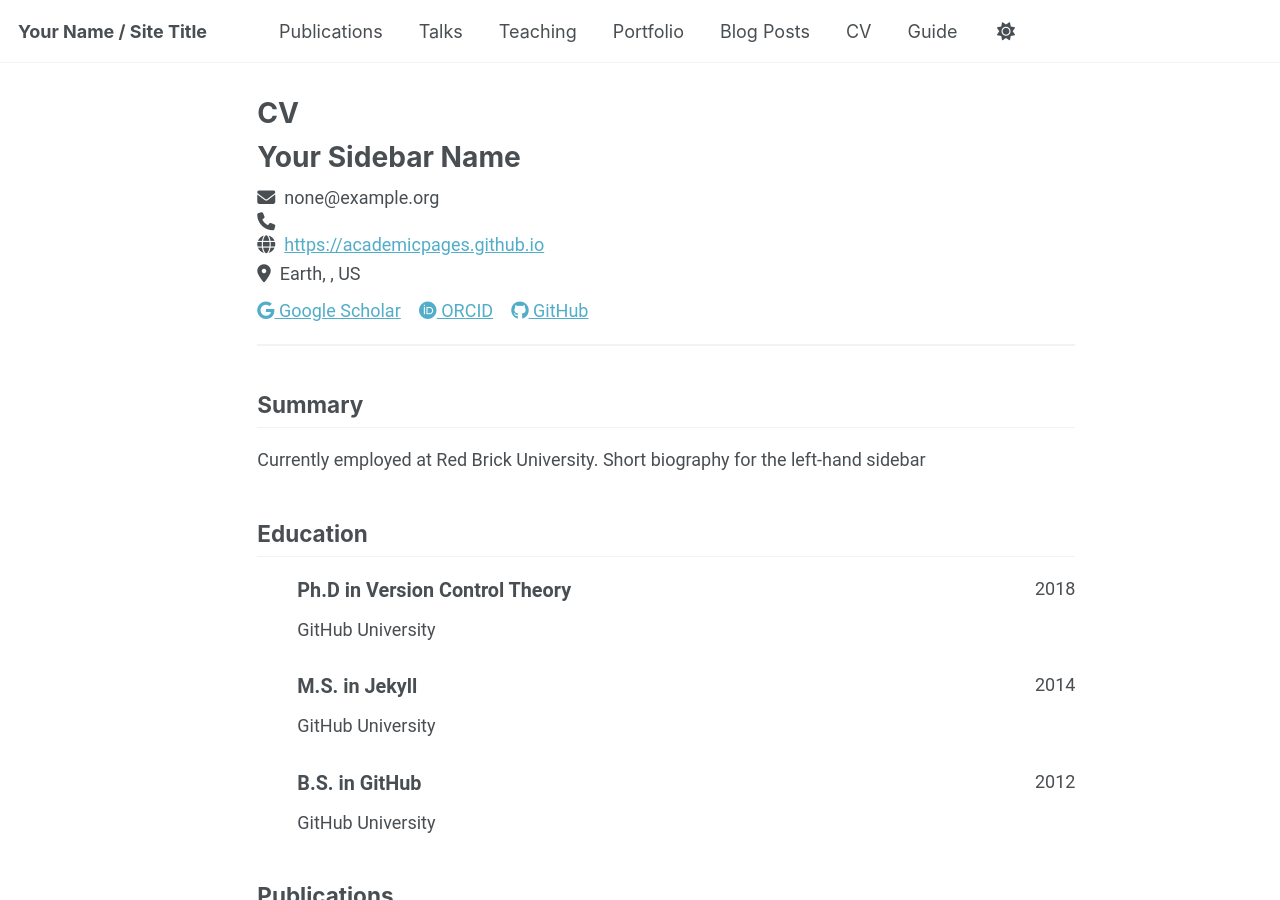
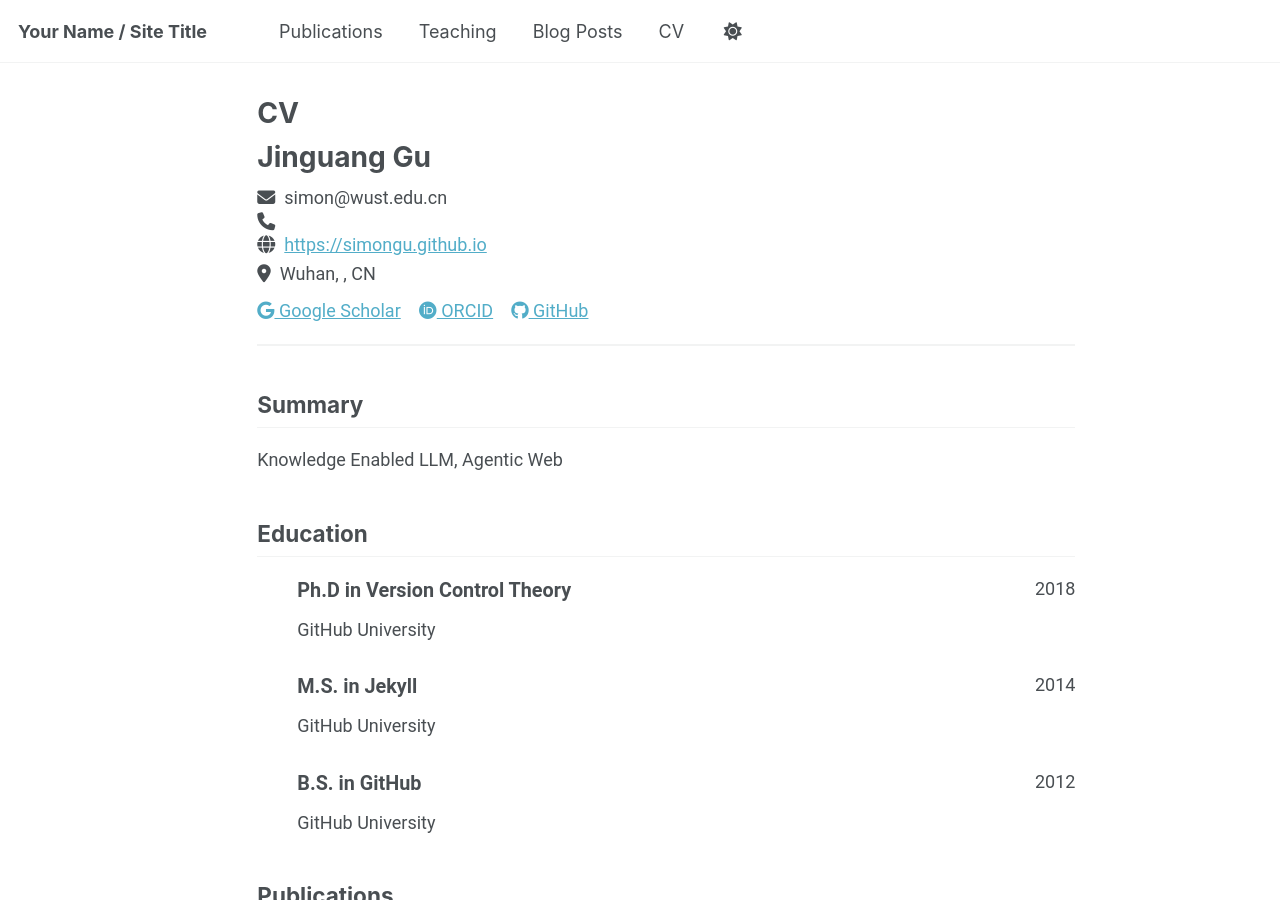
Before and after one commit to simongu/simongu.github.io, a Jekyll site: the page built from _pages/cv-json.md, in a window 1280 px wide and 900 px high. Built offline with Jekyll 4.4.1, drawn with Linux system fonts in a browser that asks for light colours; a script bundle is joined from its source files by our own code; library files that are not in the unit come from our copies.

Commit message:
Update basic information.

```diff
--- a/_data/cv.json
+++ b/_data/cv.json
@@ -1,32 +1,32 @@
 {
   "basics": {
-    "name": "Your Sidebar Name",
-    "email": "none@example.org",
+    "name": "Jinguang Gu",
+    "email": "simon@wust.edu.cn",
     "phone": "",
-    "website": "https://academicpages.github.io",
-    "summary": "Currently employed at Red Brick University. Short biography for the left-hand sidebar",
+    "website": "https://simongu.github.io",
+    "summary": "Knowledge Enabled LLM, Agentic Web",
     "location": {
-      "address": "",
-      "postalCode": "",
-      "city": "Earth",
-      "countryCode": "US",
+      "address": "No. 2, West Huangjiahu Road, Hongshan District",
+      "postalCode": "430065",
+      "city": "Wuhan",
+      "countryCode": "CN",
       "region": ""
     },
     "profiles": [
       {
         "network": "Google Scholar",
         "username": "",
-        "url": "https://scholar.google.com/citations?user=PS_CX0AAAAAJ"
+        "url": "https://scholar.google.com/citations?user=5eYEA7sAAAAJ&hl=zh-CN"
       },
       {
         "network": "ORCID",
         "username": "",
-        "url": "https://orcid.org/yourorcidurl"
+        "url": "https://orcid.org/0000-0002-8823-8480"
       },
       {
         "network": "GitHub",
-        "username": "academicpages",
-        "url": "https://github.com/academicpages"
+        "username": "simongu",
+        "url": "https://github.com/simongu"
       }
     ]
   },
```
Also changed, not shown: _data/navigation.yml (+6 -6 lines), 1 other file.
